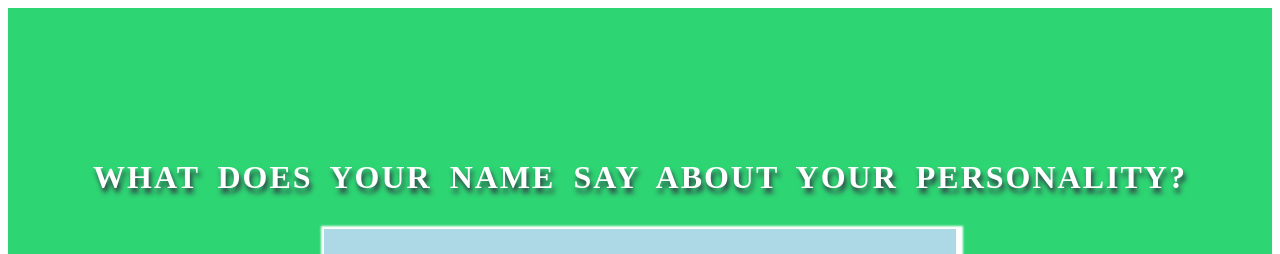
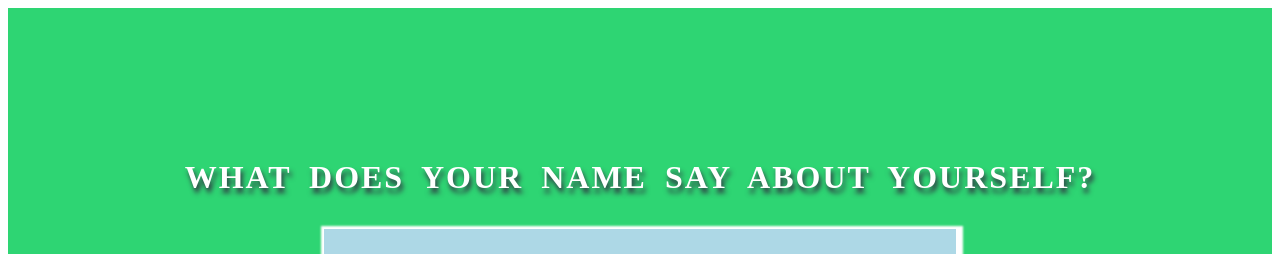
Before and after one commit to Vipul-26/Redux-Example, a React (Create React App) app: page / in a window 1280 px wide. Shown: the top 254 px of the page. Built offline with nearby package versions, Linux system fonts and the light colour scheme.

Commit message:
changed heading

```diff
--- a/src/App.js
+++ b/src/App.js
@@ -9,7 +9,7 @@ const App = () => {
   return (
     <>
       <div className="mainDiv">
-         <h1>WHAT DOES YOUR NAME SAY ABOUT YOUR PERSONALITY?</h1>
+         <h1>WHAT DOES YOUR NAME SAY ABOUT YOURSELF?</h1>
          <div className="centerDiv">
           <div className="details">
             <label>ENTER YOUR NAME</label>
```
